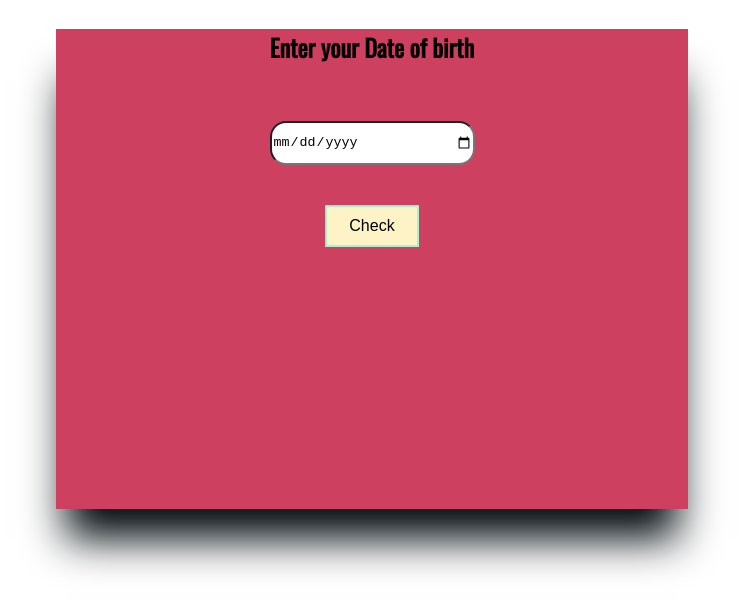
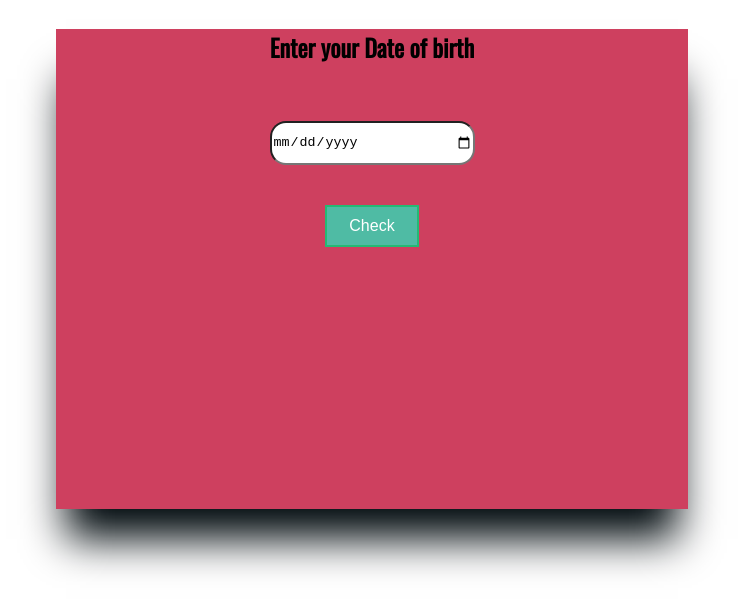
Before and after one commit to yashgupta18/palindrome-Birthdate, a plain HTML site: page index.html in a window 1280 px wide. Shown: the part 129-740 px from the top of the page, without its empty margins (268-1011 px from the left). Drawn offline with nearby package versions, Linux system fonts and the light colour scheme.

Commit message:
edit button color

```diff
--- a/styles.css
+++ b/styles.css
@@ -70,13 +70,12 @@ h2 {
   display: block;
   margin: auto;
   margin-top: 1rem;
-  background-color: #fef3c7;
-  border: 2px solid #a7f3d0;
-
+  background-color: #4fbba4;
+  border: 2px solid #25b974;
   padding: 10px 22px;
   text-align: center;
   text-decoration: none;
-
+  color: #ffffff;
   font-size: 16px;
   cursor: pointer;
 }
```
